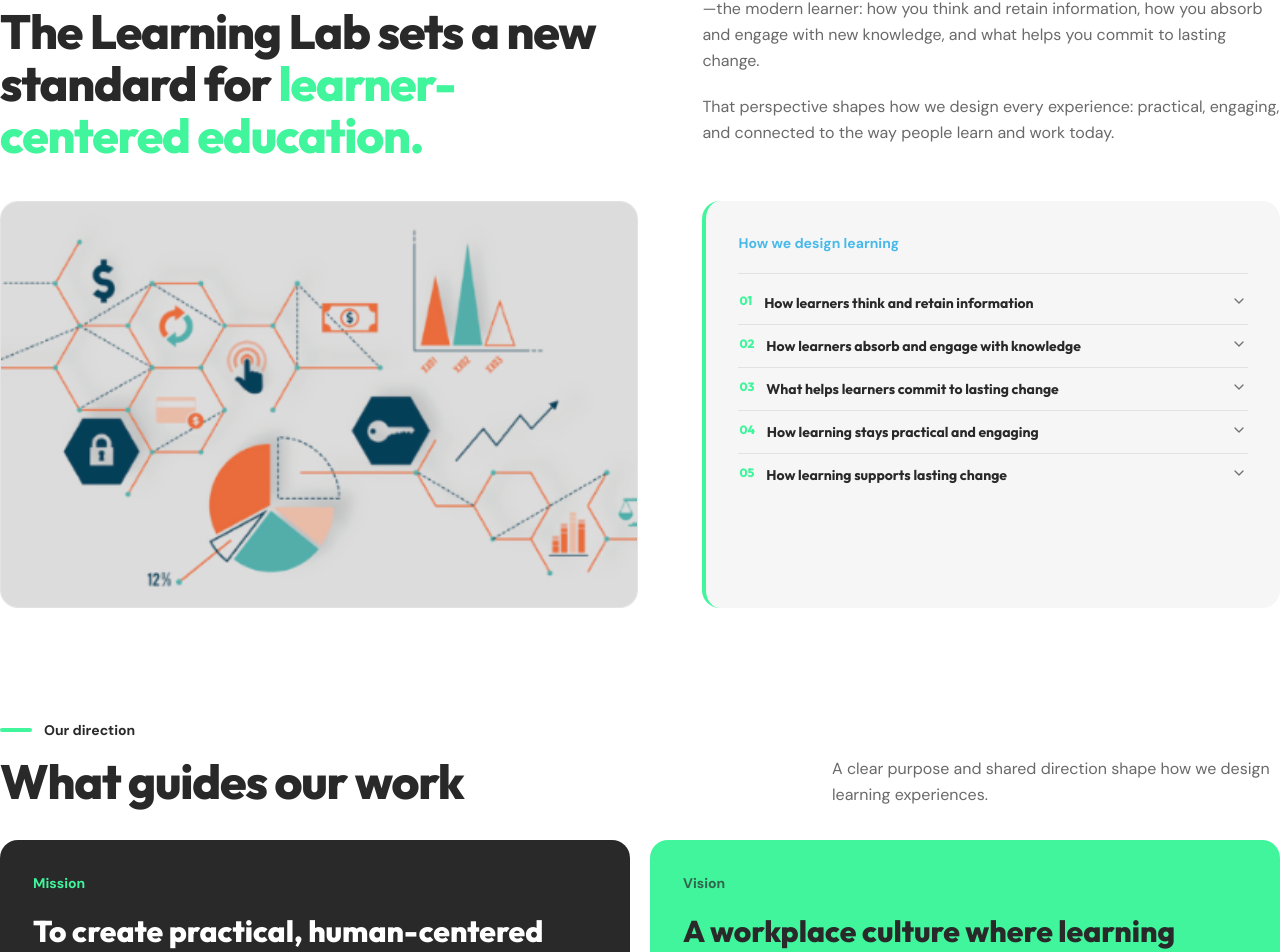
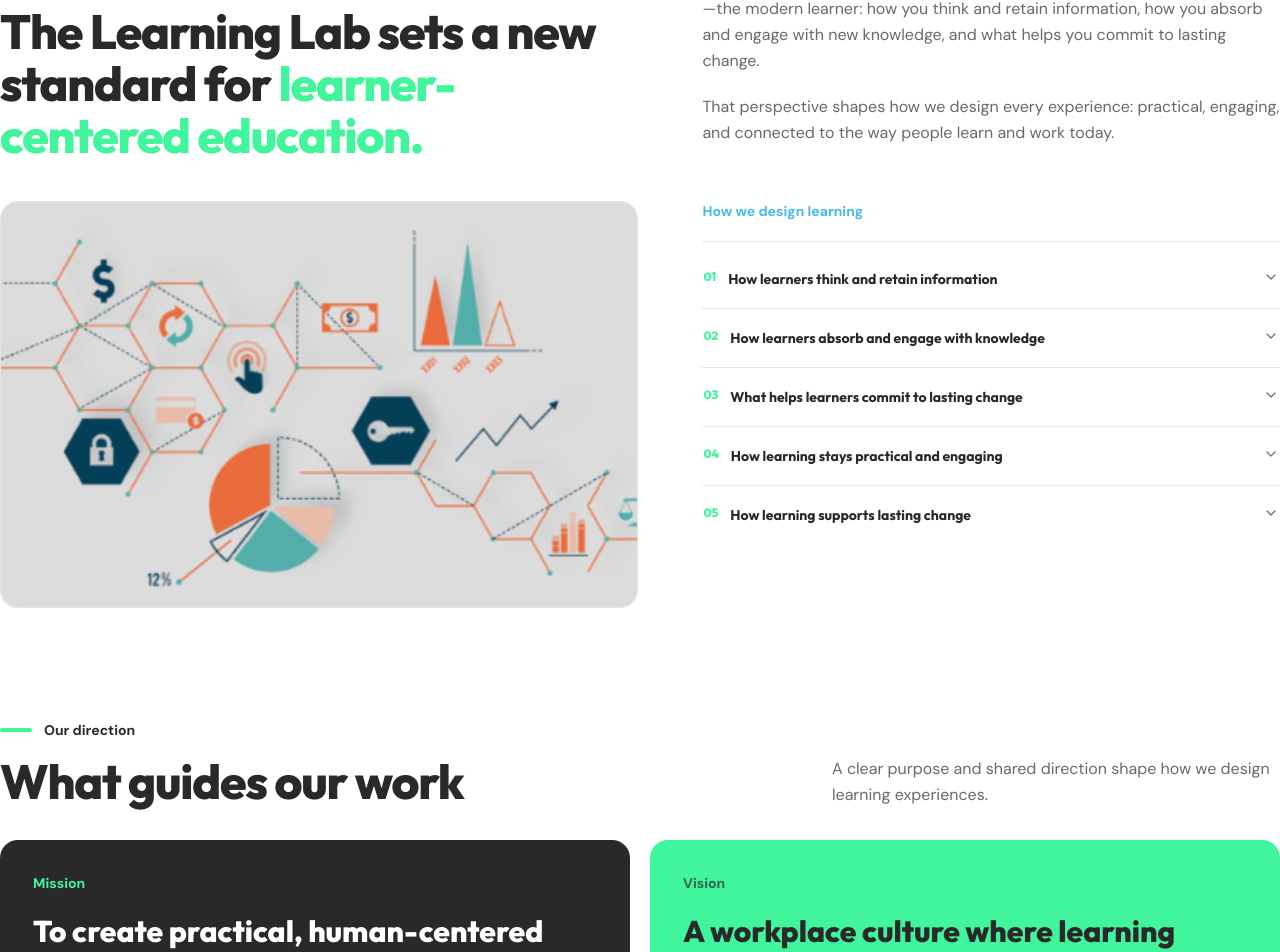
Before and after one commit to gabzy0423/The-Learning-Lab, a Next.js app: page /about in a window 1280 px wide. Shown: the part 756-1708 px from the top of the page. Built offline with nearby package versions, Linux system fonts and the light colour scheme.

Commit message:
Refine perspective accordion spacing

```diff
--- a/app/about/page.tsx
+++ b/app/about/page.tsx
@@ -56,10 +56,10 @@ export default function AboutPage() {
               className="h-auto w-full object-contain"
             />
           </div>
-          <div className="h-full space-y-5 rounded-2xl border-l-4 border-brand-mint-green bg-brand-charcoal/[0.04] p-6 pb-5 text-base leading-relaxed text-brand-charcoal/70 sm:p-8 sm:pb-6 lg:col-start-2 lg:row-start-2">
+          <div className="h-full space-y-5 text-base leading-relaxed text-brand-charcoal/70 lg:col-start-2 lg:row-start-2">
             <p className="text-sm font-bold text-brand-cyan-blue">How we design learning</p>
             <Accordion className="border-t border-brand-charcoal/10 pt-2">
-              <AccordionItem value="think-and-retain" className="border-brand-charcoal/10">
+              <AccordionItem value="think-and-retain" className="border-brand-charcoal/10 py-2">
                 <AccordionTrigger className="font-heading font-bold text-brand-charcoal hover:no-underline">
                   <span className="mr-3 text-xs font-extrabold text-brand-mint-green">01</span>
                   How learners think and retain information
@@ -68,7 +68,7 @@ export default function AboutPage() {
                   We pay attention to how people process and retain information so each learning experience can meet learners where they are.
                 </AccordionContent>
               </AccordionItem>
-              <AccordionItem value="absorb-and-engage" className="border-brand-charcoal/10">
+              <AccordionItem value="absorb-and-engage" className="border-brand-charcoal/10 py-2">
                 <AccordionTrigger className="font-heading font-bold text-brand-charcoal hover:no-underline">
                   <span className="mr-3 text-xs font-extrabold text-brand-mint-green">02</span>
                   How learners absorb and engage with knowledge
@@ -77,7 +77,7 @@ export default function AboutPage() {
                   We shape learning around the ways people prefer to absorb, explore, and engage with new knowledge.
                 </AccordionContent>
               </AccordionItem>
-              <AccordionItem value="commit-to-change" className="border-brand-charcoal/10">
+              <AccordionItem value="commit-to-change" className="border-brand-charcoal/10 py-2">
                 <AccordionTrigger className="font-heading font-bold text-brand-charcoal hover:no-underline">
                   <span className="mr-3 text-xs font-extrabold text-brand-mint-green">03</span>
                   What helps learners commit to lasting change
@@ -86,7 +86,7 @@ export default function AboutPage() {
                   We connect learning to the motivation and practical context that help people carry new understanding into lasting change.
                 </AccordionContent>
               </AccordionItem>
-              <AccordionItem value="practical-and-engaging" className="border-brand-charcoal/10">
+              <AccordionItem value="practical-and-engaging" className="border-brand-charcoal/10 py-2">
                 <AccordionTrigger className="font-heading font-bold text-brand-charcoal hover:no-underline">
                   <span className="mr-3 text-xs font-extrabold text-brand-mint-green">04</span>
                   How learning stays practical and engaging
@@ -95,7 +95,7 @@ export default function AboutPage() {
                   We blend theory with real-world practice so learning feels relevant, active, and connected to everyday work.
                 </AccordionContent>
               </AccordionItem>
-              <AccordionItem value="lasting-change" className="border-brand-charcoal/10">
+              <AccordionItem value="lasting-change" className="border-brand-charcoal/10 py-2">
                 <AccordionTrigger className="font-heading font-bold text-brand-charcoal hover:no-underline">
                   <span className="mr-3 text-xs font-extrabold text-brand-mint-green">05</span>
                   How learning supports lasting change
```
